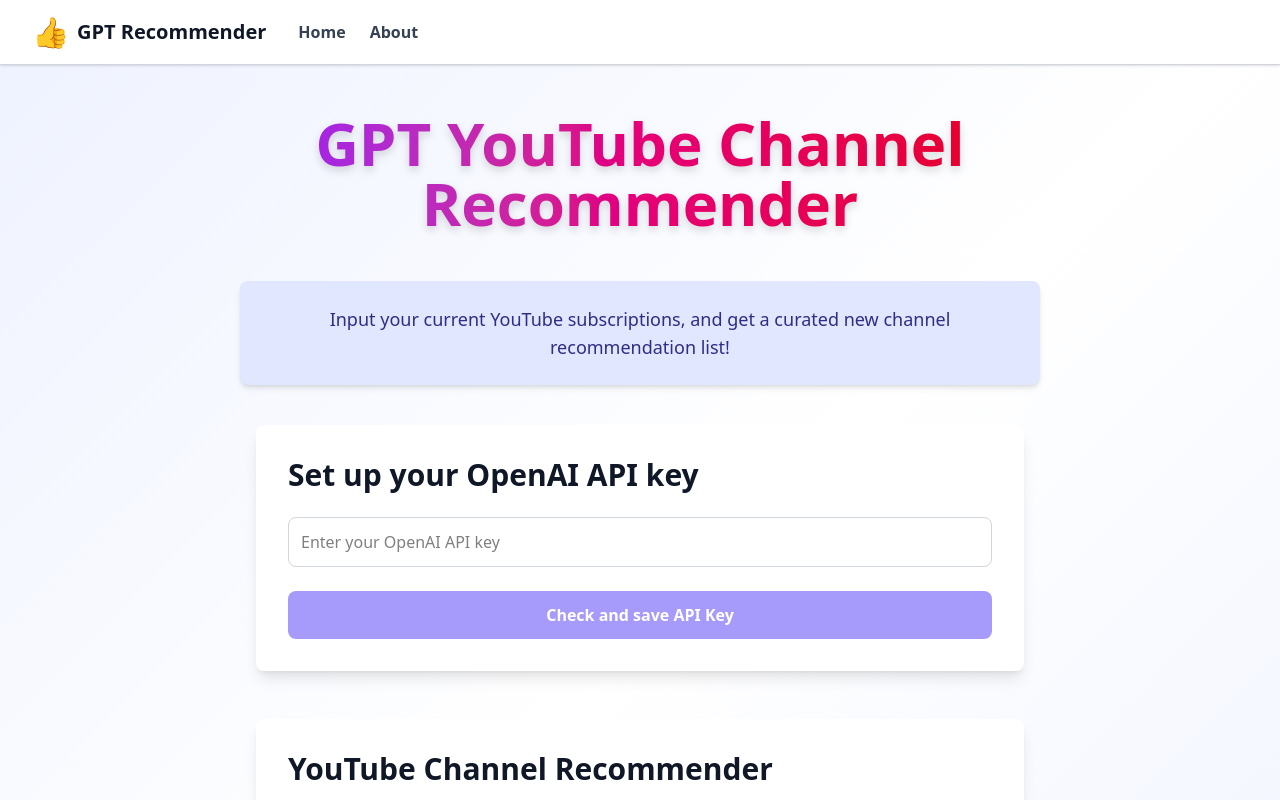
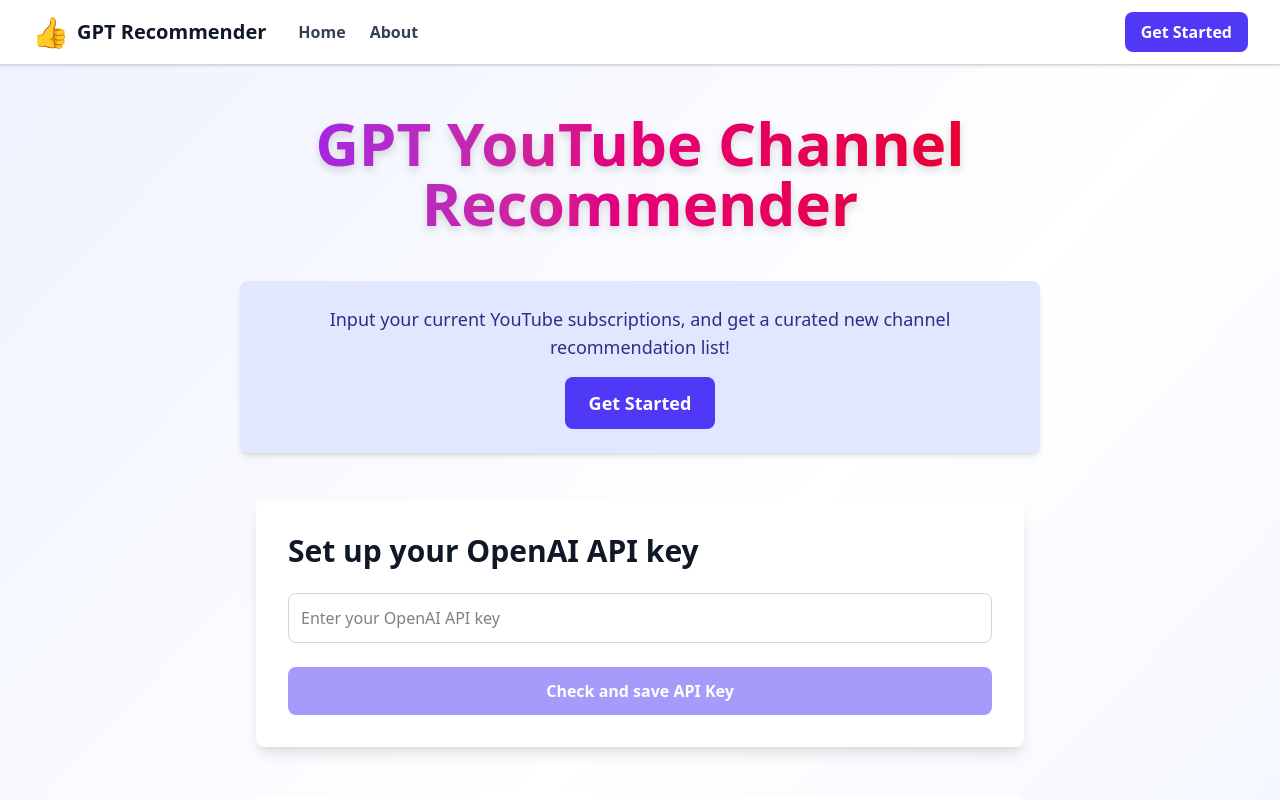
Before and after one commit to louispaulet/gpt_recommender, a React (Vite) app in the folder gpt_reco_app/: page /#/ in a window 1280 px wide. Shown: the top 800 px of the page. Built offline with nearby package versions, Linux system fonts and the light colour scheme; no server answers.

Commit message:
[gpt_reco_app] add CTA and clean navbar

```diff
--- a/gpt_reco_app/src/components/Homepage.jsx
+++ b/gpt_reco_app/src/components/Homepage.jsx
@@ -87,7 +87,10 @@
   };
 
   return (
-    <main className="max-w-3xl mx-auto p-8 bg-white rounded-lg shadow-lg mt-10">
+    <main
+      id="get-started"
+      className="max-w-3xl mx-auto p-8 bg-white rounded-lg shadow-lg mt-12"
+    >
       <h2 className="text-3xl font-extrabold mb-6 text-gray-900">Set up your OpenAI API key</h2>
       <input
         type="text"
--- a/gpt_reco_app/src/components/Navbar.jsx
+++ b/gpt_reco_app/src/components/Navbar.jsx
@@ -20,7 +20,12 @@
               </Link>
             </div>
           </div>
-          <div></div>
+          <a
+            href="#get-started"
+            className="px-4 py-2 rounded-lg bg-indigo-600 text-white font-semibold hover:bg-indigo-700 transition"
+          >
+            Get Started
+          </a>
         </div>
       </div>
     </nav>
--- a/gpt_reco_app/src/components/YouTubeRecommender.jsx
+++ b/gpt_reco_app/src/components/YouTubeRecommender.jsx
@@ -71,7 +71,7 @@
   };
 
   return (
-    <section className="max-w-3xl mx-auto p-8 mt-10 bg-white rounded-lg shadow-lg">
+    <section className="max-w-3xl mx-auto p-8 mt-12 bg-white rounded-lg shadow-lg">
       <h2 className="text-3xl font-extrabold mb-6 text-gray-900">YouTube Channel Recommender</h2>
       <textarea
         rows={5}
--- a/gpt_reco_app/src/pages/Homepage.jsx
+++ b/gpt_reco_app/src/pages/Homepage.jsx
@@ -8,8 +8,14 @@
       <h1 className="text-3xl sm:text-6xl font-extrabold text-transparent bg-clip-text bg-gradient-to-r from-purple-600 via-pink-600 to-red-600 drop-shadow-lg mb-12 text-center">
         GPT YouTube Channel Recommender
       </h1>
-      <section className="mb-10 p-6 bg-indigo-100 rounded-lg shadow-md text-indigo-900 font-medium text-center text-lg">
-        Input your current YouTube subscriptions, and get a curated new channel recommendation list!
+      <section className="mb-12 p-6 bg-indigo-100 rounded-lg shadow-md text-indigo-900 font-medium text-center text-lg">
+        <p>Input your current YouTube subscriptions, and get a curated new channel recommendation list!</p>
+        <a
+          href="#get-started"
+          className="inline-block mt-4 px-6 py-3 bg-indigo-600 text-white font-semibold rounded-lg hover:bg-indigo-700 transition"
+        >
+          Get Started
+        </a>
       </section>
       <HomepageComponent />
       <div className="mt-12">
```
